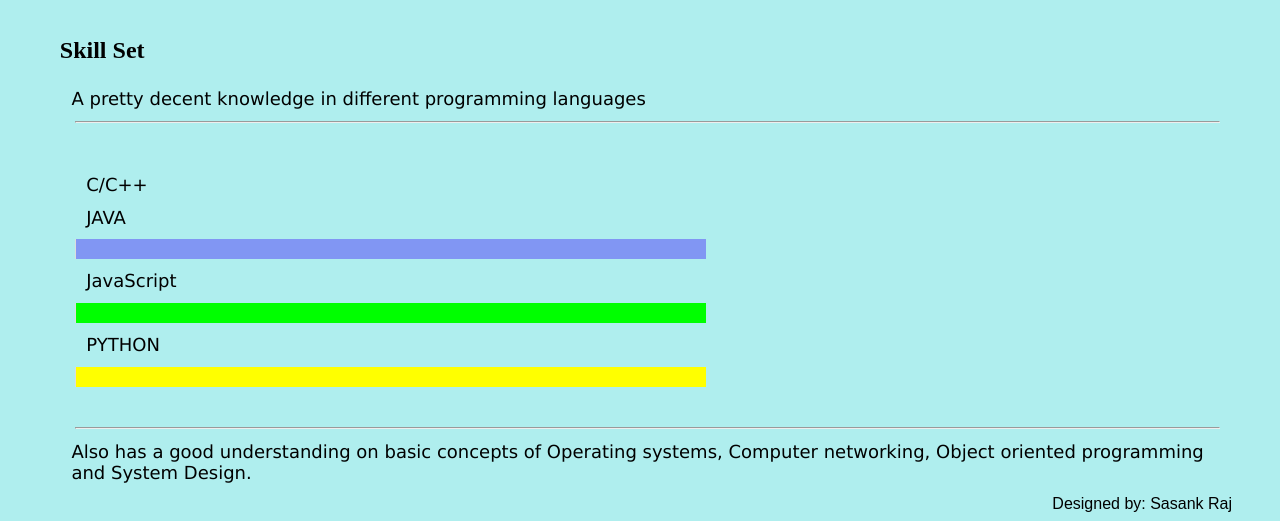
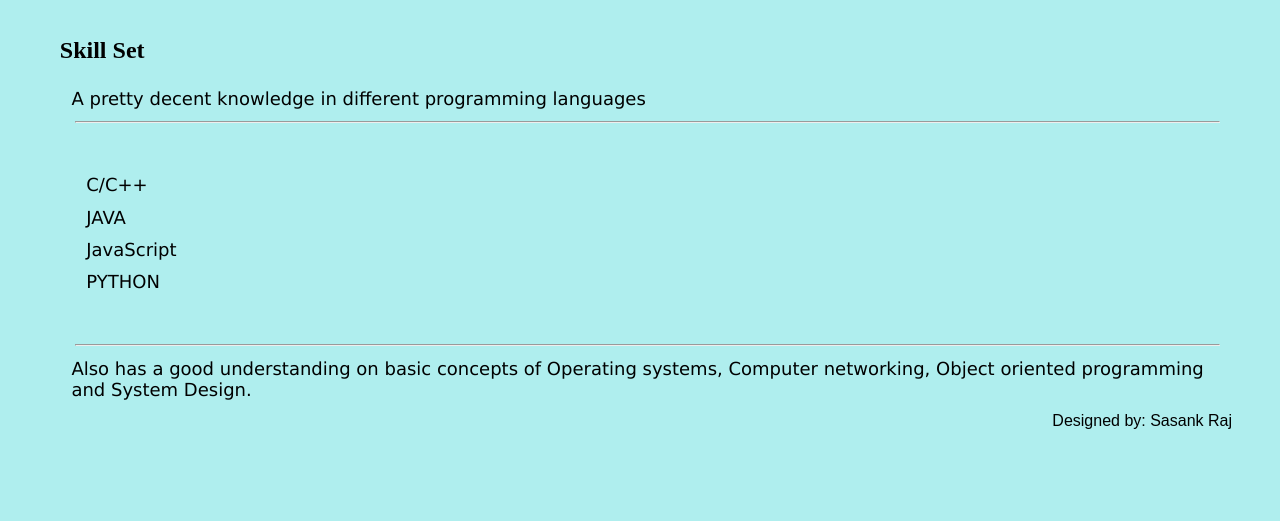
Before and after one commit to sasankraj/HTML_TEST, a plain HTML site: page Personal_portfolio/skills.html in a window 1280 px wide. Shown: the part 543-1064 px from the top of the page. After the commit the page ends 981 px from the top, so only its background shows below. Drawn offline with Linux system fonts and the light colour scheme.

Commit message:
updated skills.html

```diff
--- a/Personal_portfolio/skills.html
+++ b/Personal_portfolio/skills.html
@@ -40,24 +40,13 @@
                 <hr>
                 <br/>
                 <p class="langs">C/C++</p>
-                <div class="container">
-                <div class="skills_C"></div>
-                </div>
 
                 <p class="langs">JAVA</p>
-                <div class="container">
-                <div class="skills_java"></div>
-                </div>
 
                 <p class="langs">JavaScript</p>
-                <div class="container">
-                <div class="skills_js"></div>
-                </div>
 
                 <p class="langs">PYTHON</p>
-                <div class="container">
-                <div class="skills_python"></div>
-                </div>
+
                 <br/>
                 <hr>
             </div>
```
